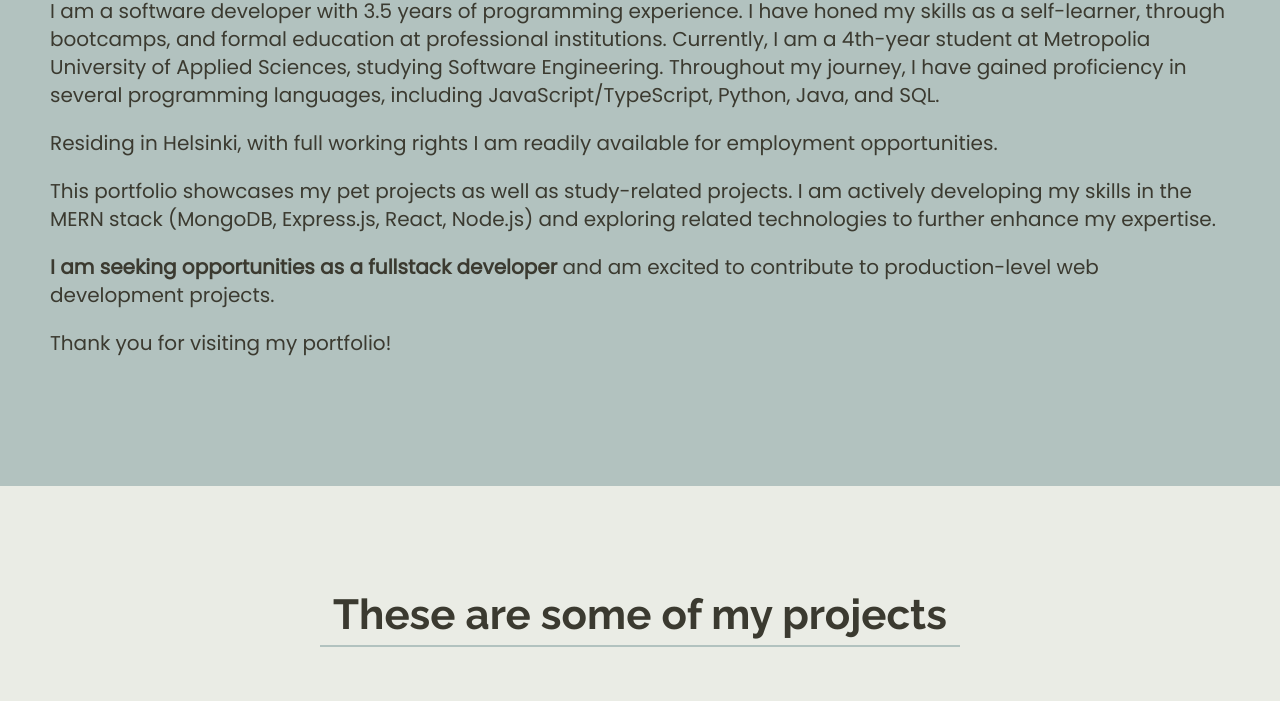
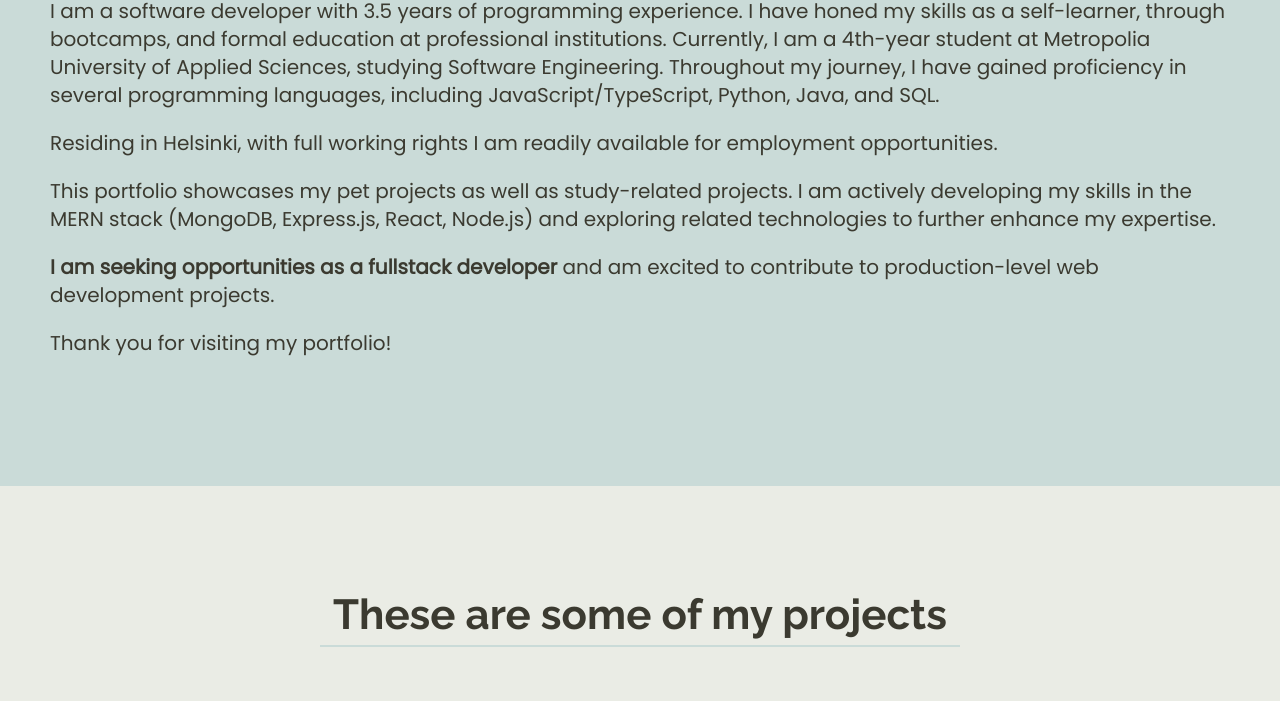
Before and after one commit to ElenaCoder/personal-portfolio-webpage, a plain HTML site: page index.html in a window 1280 px wide. Shown: the part 314-1015 px from the top of the page. Drawn offline with Linux system fonts and the light colour scheme; files whose address does not match are found by name.

Commit message:
refactor: update background color

```diff
--- a/styles.css
+++ b/styles.css
@@ -4,7 +4,7 @@
     --main-gray: #303841;
 
     --main-lightgray: #eaece5;
-    --main-silver: #b2c2bf;
+    --main-silver: #cadbd8;
     --main-powderblue: #c0ded9;
     --main-darkslategray: #3b3a30;
 }
```
